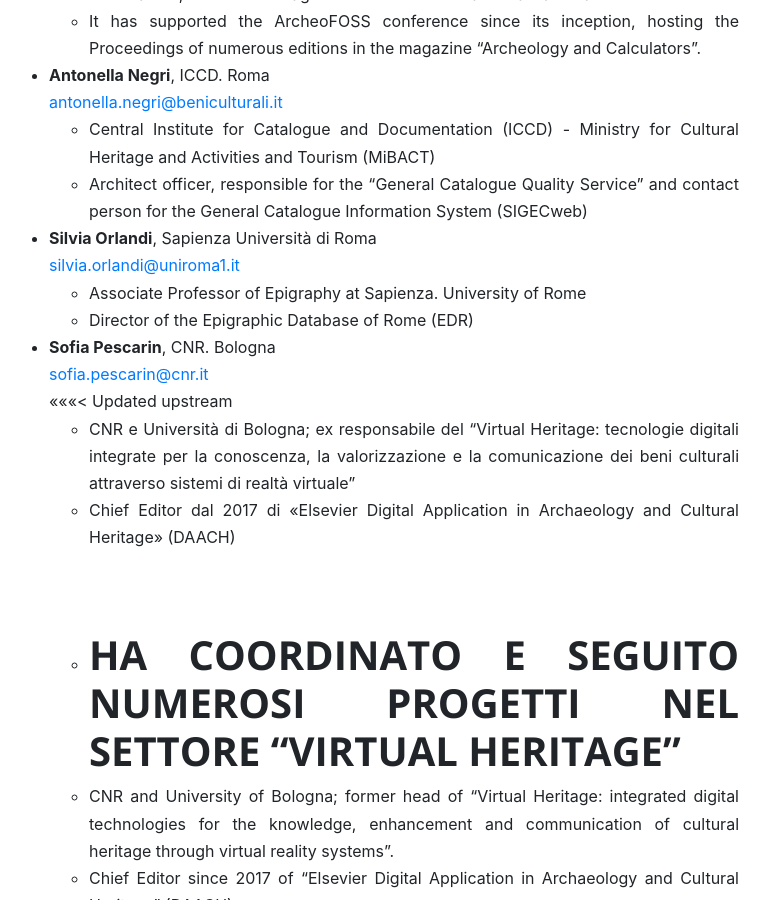
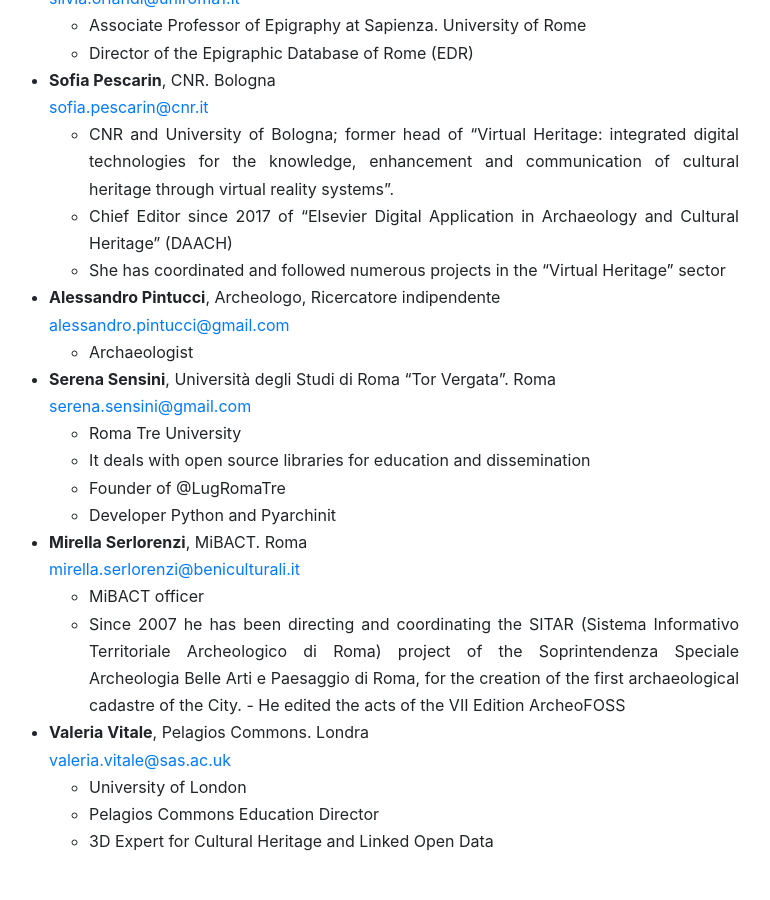
Before and after one commit to archeofoss/archeofoss2020, a Jekyll site: the page built from index.md, in a window 1280 px wide and 900 px high, scrolled down 9065 px. Shown: the whole window, without its empty margins (266-1036 px from the left). Built offline with Jekyll 4.4.1, drawn with Linux system fonts in a browser that asks for light colours; nearby versions of some CDN libraries; some of the changed text lies outside the part shown.

Commit message:
Layout & formatting changes

```diff
--- a/_layouts/default.html
+++ b/_layouts/default.html
@@ -63,24 +63,11 @@
                 <ul class="site-menu main-menu js-clone-nav mr-auto d-none d-lg-block">
                   {% for item in site.data.menu %}
                   <li>
-                      {% if page.lang == "en" %}
-                      <a href="{{ item.url_en  }}" title="{{ item.title }}" class="nav-link">
-                        {{ item.title_en }}
-                      </a>
-                      {% else %}
-                      <a href="{{ item.url  }}" title="{{ item.title }}" class="nav-link">
-                        {{ item.title }}
-                      </a>
-                      {% endif %}
+                    <a href="{{ item.url  }}" title="{{ item.title }}" class="nav-link">
+                      {{ item.title }}
+                    </a>
                   </li>
                   {% endfor %}
-                  <li class="border-left">
-                    {% if page.lang == "en" %}
-                    <a href="{{ page.url | replace: "en/", "" }}" class="nav-link">Italiano</a>
-                    {% else %}
-                    <a href="/en{{ page.url }}" class="nav-link">English</a>
-                    {% endif %}
-                </li>
                 </ul>
               </nav>
             </div>
--- a/index.md
+++ b/index.md
@@ -146,17 +145,10 @@
 the conclusive day of the conference.
 
 
-<<<<<<< Updated upstream
-## Invio della proposta di demo
-Le eventuali proposte di demo devono essere concordate con il comitato organizzatore,
-che va contattato via email ([info@archeofoss.org](mailto:info@archeofoss.org))
-entro e non oltre la **31 agosto 2020**.
-=======
 ## Demos Submission
 The prospective proposals must be agreed with the organizing committee by mail
 ([contributi@archeofoss.org](mailto:contributi@archeofoss.org)) no later
 than **01/09/2020**.
->>>>>>> Stashed changes
 
 ---
 
@@ -255,18 +247,12 @@
     - Director of the Epigraphic Database of Rome (EDR)
 - **Sofia Pescarin**, CNR. Bologna
 [sofia.pescarin@cnr.it](mailto:sofia.pescarin@cnr.it)
-<<<<<<< Updated upstream
-    - CNR e Università di Bologna; ex responsabile del "Virtual Heritage: tecnologie digitali integrate per la conoscenza, la valorizzazione e la comunicazione dei beni culturali attraverso sistemi di realtà virtuale"
-    - Chief Editor dal 2017 di «Elsevier Digital Application in Archaeology and Cultural Heritage» (DAACH)
-    - Ha coordinato e seguito numerosi progetti nel settore “Virtual Heritage”
-=======
     - CNR and University of Bologna; former head of "Virtual Heritage: integrated digital technologies for the knowledge, enhancement and communication of cultural heritage through virtual reality systems".
     - Chief Editor since 2017 of "Elsevier Digital Application in Archaeology and Cultural Heritage" (DAACH)
-    - He has coordinated and followed numerous projects in the "Virtual Heritage" sector
+    - She has coordinated and followed numerous projects in the "Virtual Heritage" sector
 - **Alessandro Pintucci**, Archeologo, Ricercatore indipendente
 [alessandro.pintucci@gmail.com](mailto:alessandro.pintucci@gmail.com)
-    - Archaeologist expert in territorial information systems and open applications for 3D modelling in the archaeological field
->>>>>>> Stashed changes
+    - Archaeologist
 - **Serena Sensini**, Università degli Studi di Roma "Tor Vergata". Roma
 [serena.sensini@gmail.com](mailto:serena.sensini@gmail.com)
     - Roma Tre University
@@ -289,11 +275,6 @@
 - Sara **Gonizzi Barsanti**, Politecnico di Milano
 - Saverio G. **Malatesta**, DigiLab, Sapienza Università di Roma
 - Luca **Mandolesi**, adArte Srl. Rimini
-<<<<<<< Updated upstream
 - Riccardo **Montalbano**, University of Pisa
-- Augusto **Palombini**, CNR, Roma
-=======
-- Riccardo **Montalbano**, International Telematic University Uninettuno
-- Augusto **Palombini**, VHLab, CNR-ISPC Rome
->>>>>>> Stashed changes
+- Augusto **Palombini**, CNR, Rome
 - Paolo **Rosati**, Sapienza Università di Roma
```
Also changed, not shown: other parts of index.md (+1 -2 lines), _layouts/article-slim.html (+9 -13 lines), program.md (deleted, +0 -87 lines), programme.md (added, +128 -0 lines), Gemfile.lock, 1 other file.
